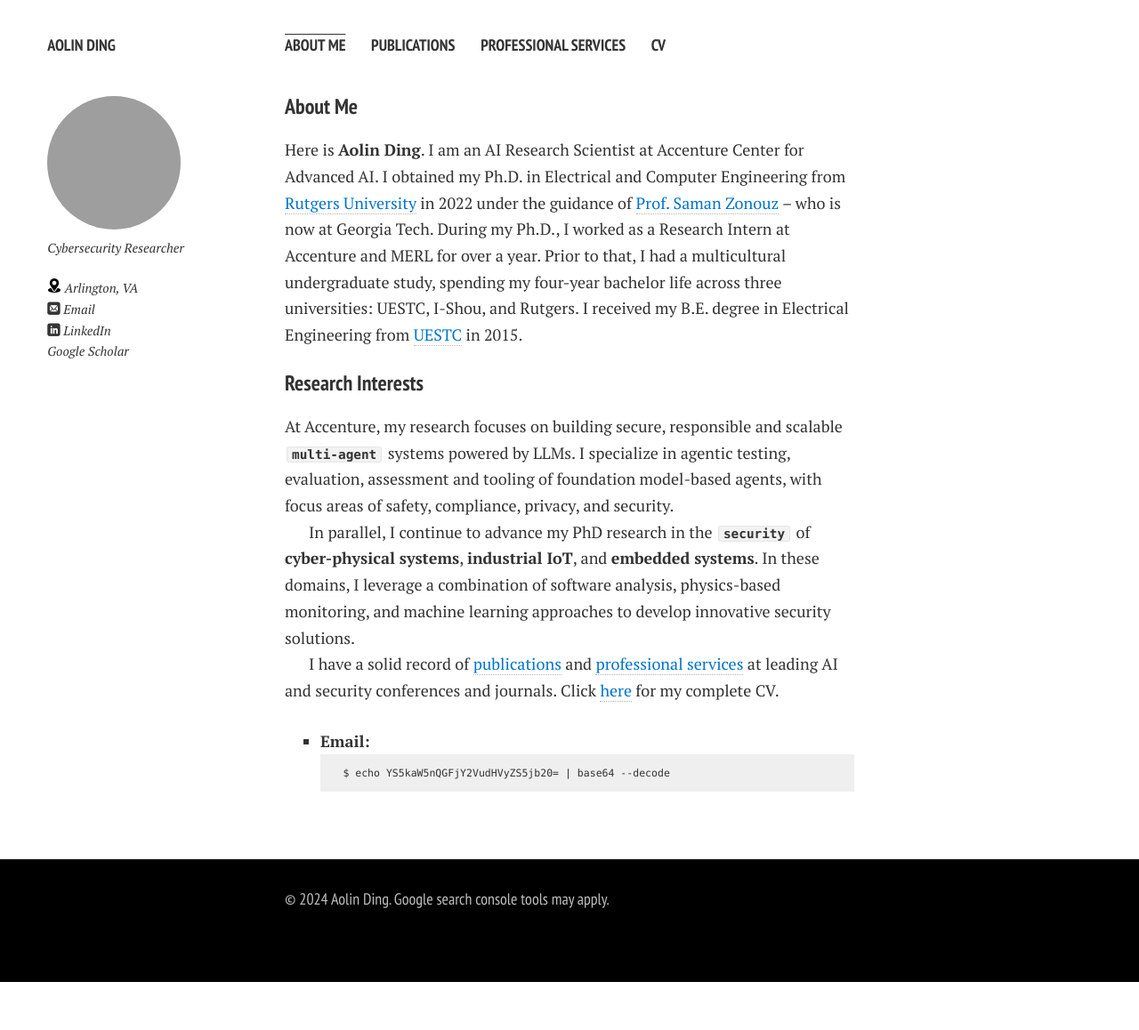
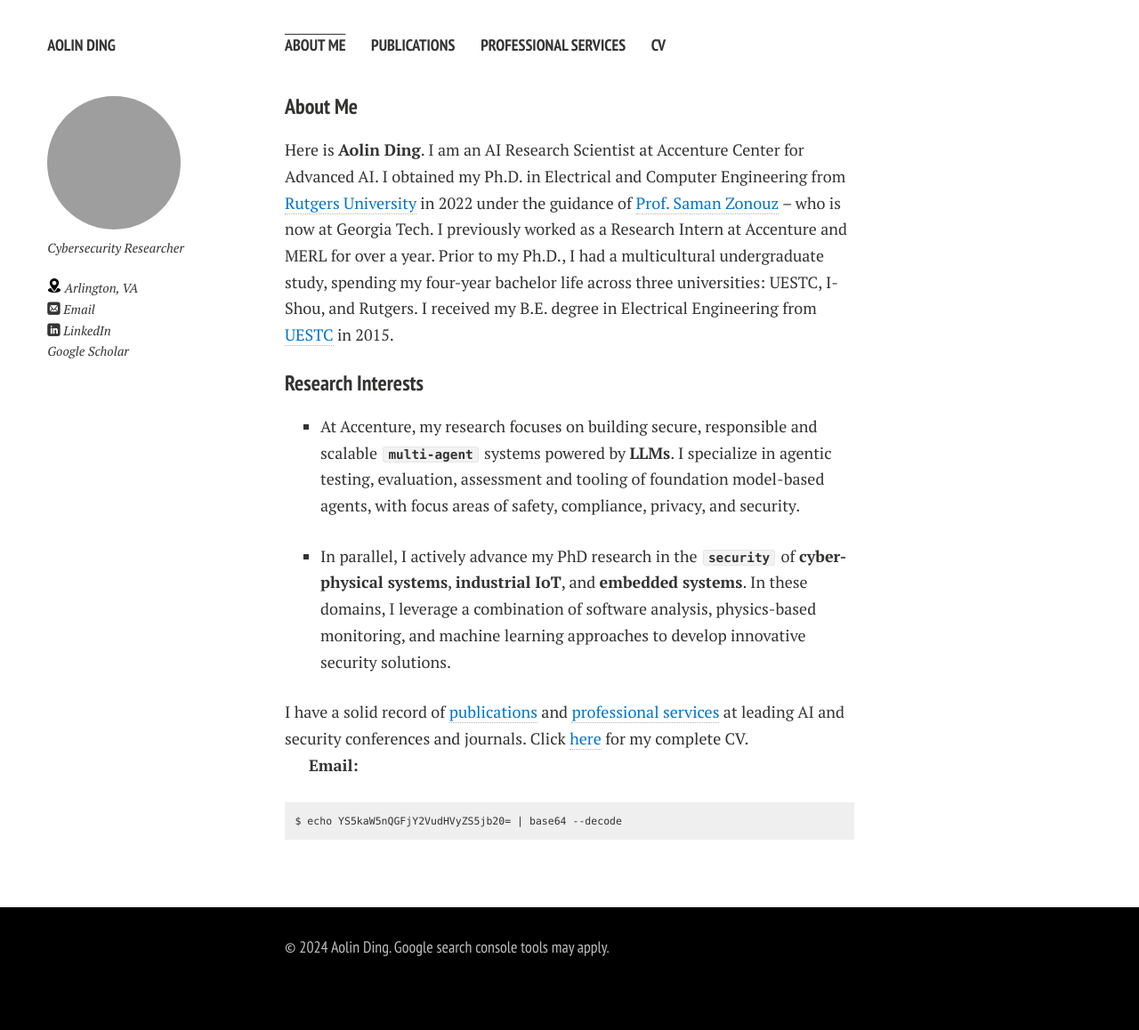
Before and after one commit to aolind/aolind.github.io, a Jekyll site: the page built from index.md, in a window 1280 px wide. Shown: the whole page at 89% size. Built offline with Jekyll 4.4.1, drawn with Linux system fonts in a browser that asks for light colours; nearby versions of some CDN libraries; comment, search, counter and statistics services are not loaded; a style sheet for code colours, icons or effects is not loaded; our own code applies the rules of GitHub Pages for plain Markdown files; before the commit the page ends 1104 px from its top, so only the background shows below that.

Commit message:
Update the format

````diff
--- a/index.md
+++ b/index.md
@@ -4,17 +4,17 @@ layout: page
 
 ### About Me
 
-Here is **Aolin Ding**. I am an AI Research Scientist at Accenture Center for Advanced AI. I obtained my Ph.D. in Electrical and Computer Engineering from [<font color='0074cc'>Rutgers University</font>](https://www.ece.rutgers.edu/) in 2022 under the guidance of [<font color='0074cc'>Prof. Saman Zonouz</font>](https://sites.google.com/site/samanzonouz4n6/saman-zonouz) – who is now at Georgia Tech. During my Ph.D., I worked as a Research Intern at Accenture and MERL for over a year. Prior to that, I had a multicultural undergraduate study, spending my four-year bachelor life across three universities: UESTC, I-Shou, and Rutgers. I received my B.E. degree in Electrical Engineering from [<font color='0074cc'>UESTC</font>](https://en.uestc.edu.cn/) in 2015.
+Here is **Aolin Ding**. I am an AI Research Scientist at Accenture Center for Advanced AI. I obtained my Ph.D. in Electrical and Computer Engineering from [<font color='0074cc'>Rutgers University</font>](https://www.ece.rutgers.edu/) in 2022 under the guidance of [<font color='0074cc'>Prof. Saman Zonouz</font>](https://sites.google.com/site/samanzonouz4n6/saman-zonouz) – who is now at Georgia Tech. I previously worked as a Research Intern at Accenture and MERL for over a year. Prior to my Ph.D., I had a multicultural undergraduate study, spending my four-year bachelor life across three universities: UESTC, I-Shou, and Rutgers. I received my B.E. degree in Electrical Engineering from [<font color='0074cc'>UESTC</font>](https://en.uestc.edu.cn/) in 2015.
 
 ### Research Interests
 
-At Accenture, my research focuses on building secure, responsible and scalable **`multi-agent`** systems powered by LLMs. I specialize in agentic testing, evaluation, assessment and tooling of foundation model-based agents, with focus areas of safety, compliance, privacy, and security.
+- At Accenture, my research focuses on building secure, responsible and scalable **`multi-agent`** systems powered by **LLMs**. I specialize in agentic testing, evaluation, assessment and tooling of foundation model-based agents, with focus areas of safety, compliance, privacy, and security.
 
-In parallel, I continue to advance my PhD research in the **`security`** of **cyber-physical systems**, **industrial IoT**, and **embedded systems**. In these domains, I leverage a combination of software analysis, physics-based monitoring, and machine learning approaches to develop innovative security solutions.
+- In parallel, I actively advance my PhD research in the **`security`** of **cyber-physical systems**, **industrial IoT**, and **embedded systems**. In these domains, I leverage a combination of software analysis, physics-based monitoring, and machine learning approaches to develop innovative security solutions.
 
 I have a solid record of [<font color='0074cc'>publications</font>](https://aolind.github.io/publications/) and [<font color='0074cc'>professional services</font>](https://aolind.github.io/services/) at leading AI and security conferences and journals. Click [<font color='0074cc'>here</font>](https://aolind.github.io/CV/) for my complete CV.
 
-- **Email:**
-    ```
-    $ echo YS5kaW5nQGFjY2VudHVyZS5jb20= | base64 --decode
-    ```
+**Email:**
+```
+$ echo YS5kaW5nQGFjY2VudHVyZS5jb20= | base64 --decode
+```
````
Also changed, not shown: publications.md (+1 -1 lines).
